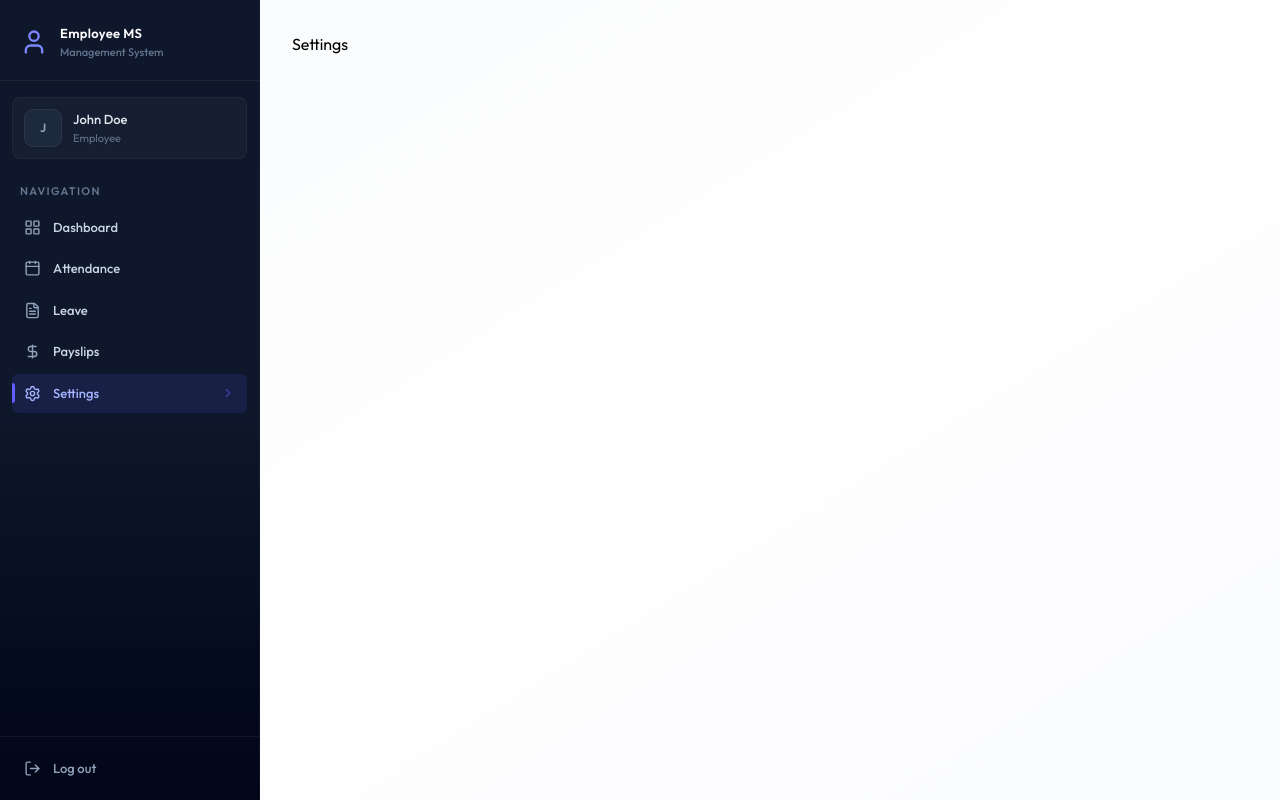
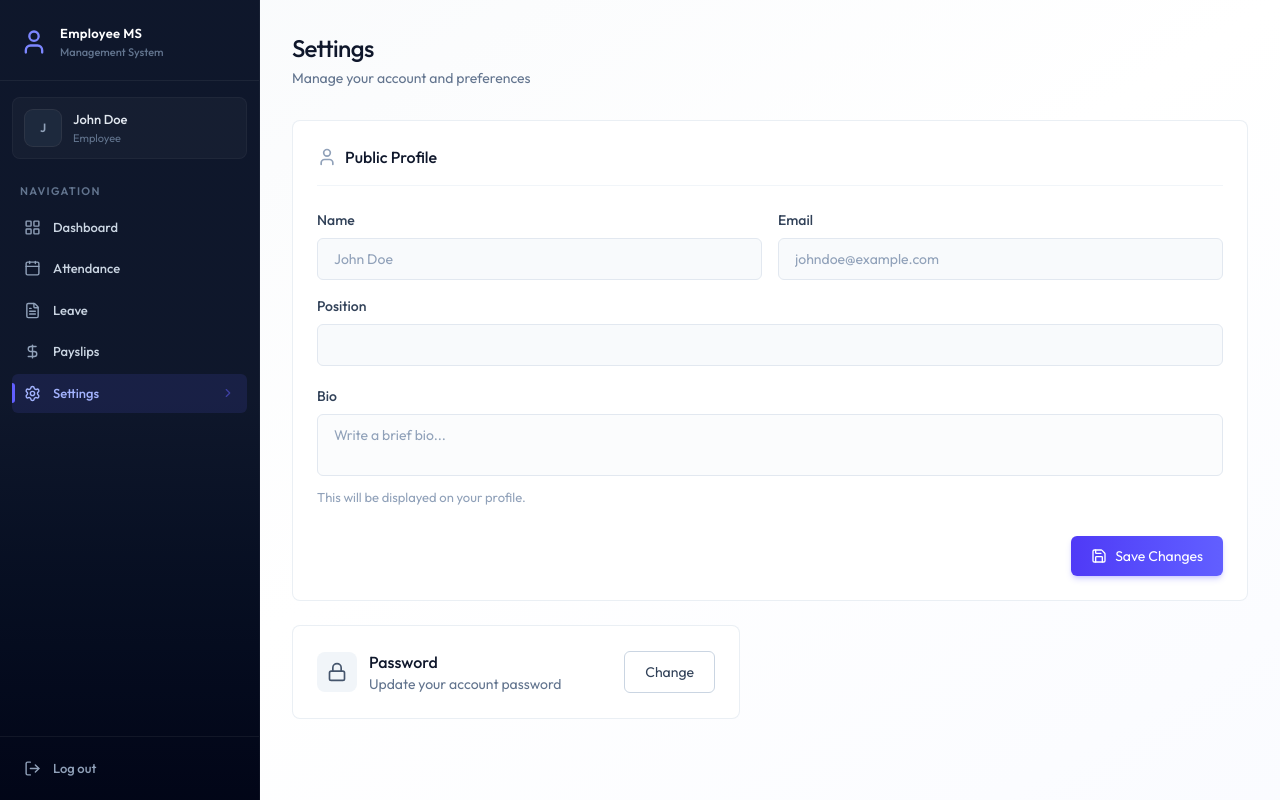
Before and after one commit to limon43633/EMS-Project-client, a React (Vite) app: page /settings in a window 1280 px wide. Built offline with nearby package versions, Linux system fonts and the light colour scheme.

Commit message:
added settings page ui

```diff
--- /dev/null
+++ b/src/components/ChangePasswordModal.jsx
@@ -0,0 +1,66 @@
+import { Loader2Icon, LockIcon, X } from 'lucide-react';
+import React, { useState } from 'react';
+
+const ChangePasswordModal = ({open, onClose}) => {
+
+    const [loading, setLoading] = useState(false)
+    const [message, setMessage] = useState({type: "", text: ""})
+
+    const handleSubmit = async (e) => {
+        e.preventDefault();
+    }
+
+    if(!open) return null;
+
+    return (
+        <div onClick={onClose} className='fixed inset-0 z-50 flex items-center justify-center p-4'>
+            <div className='absolute inset-0 bg-black/40 backdrop-blur-sm' />
+
+            <div className='relative bg-white rounded-2xl shadow-2xl w-full max-w-md animate-fade-in' onClick={(e)=> e.stopPropagation()}>
+                <div className='flex items-center justify-between p-6 pb-0'>
+                    <h2 className='text-lg font-medium text-slate-900 flex items-center gap-2 '><LockIcon className='w-5 h-5 text-slate-400' /> Change Password</h2>
+                    <button onClick={onClose} className='p-2 rounded-lg hover:bg-slate-100 transition-colors text-slate-400 hover:text-slate-600'>
+                        <X className='w-5 h-5' />
+                    </button>
+                </div>
+
+                <form className='p-6 space-y-5' onSubmit={handleSubmit} >
+                {message.text && (
+                    <div className={`p-3 rounded-xl text-sm flex items-start gap-3 ${message.type === "success" ? "bg-emerald-50 text-emerald-700 border border-emerald-200" : "bg-rose-50 text-rose-700 border border-rose-200"}`}>
+                        <div className={`w-1.5 h-1.5 rounded-full mt-1.5 shrink-0 ${message.type === "success" ? "bg-emerald-500" : "bg-rose-500"}`} />
+                        {message.text}
+                    </div>
+                )}
+
+                <div>
+                    <label className='block text-sm font-medium text-slate-700 mb-2'>
+                        Current Password
+                    </label>
+                    <input type="password" name="currentPassword" required />
+                </div>
+
+                <div>
+                    <label className='block text-sm font-medium text-slate-700 mb-2'>
+                        New Password
+                    </label>
+                    <input type="password" name="newPassword" required />
+                </div>
+
+                <div className='flex gap-3 pt-2'>
+                    <button type="button" onClick={onclose} className='btn-secondary flex-1'>
+                        Cancel
+                    </button>
+                    <button type="submit" disabled={loading} className='btn-primary flex-1 flex justify-center items-center gap-2'>
+                        {loading && <Loader2Icon className='w-4 h-4 animate-spin' />}
+                        Update Password
+                    </button>
+
+                </div>
+
+                </form>
+            </div>
+        </div>
+    );
+};
+
+export default ChangePasswordModal;
--- /dev/null
+++ b/src/components/ProfileForm.jsx
@@ -0,0 +1,83 @@
+import { Loader2, Save, User } from 'lucide-react';
+import React, { useState } from 'react';
+
+const ProfileForm = ({initialData, onSuccess}) => {
+
+    const [loading, setLoading] = useState(false)
+    const [error, setError] = useState("");
+    const [message, setMessage] = useState("");
+
+    const handleSubmit = async (e) => {
+        e.preventDefault();
+    }
+
+    return (
+        <form onSubmit={handleSubmit} className='card p-5 sm:p-6 mb-6'>
+            <h2 className='text-base font-medium text-slate-900 mb-6 pb-4 border-b border-slate-100 flex items-center gap-2'>
+             <User className='w-5 h-5 text-slate-400' /> Public Profile
+            </h2>
+
+            {error && (
+            <div className='bg-rose-50 text-rose-700 p-4 rounded-xl text-sm border border-rose-200 mb-6 flex items-start gap-3'>
+                <div className='w-1.5 h-1.5 rounded-full bg-rose-500 mt-1.5 shrink-0' />
+                {error}
+            </div>
+            )}
+
+            {message && (
+            <div className='bg-emerald-50 text-emerald-700 p-4 rounded-xl text-sm border border-emerald-200 mb-6 flex items-start gap-3'>
+                <div className='w-1.5 h-1.5 rounded-full bg-emerald-500 mt-1.5 shrink-0' />
+                {message}
+            </div>
+            )}
+
+            <div className='space-y-5'>
+                <div className='grid grid-cols-1 sm:grid-cols-2 gap-4'>
+
+                    <div>
+                        <label className='block text-sm font-medium text-slate-700 mb-2'>Name</label>
+                        <input disabled value={`${initialData.firstName} ${initialData.lastName}`} className='bg-slate-50 text-slate-400 cursor-not-allowed' />
+                    </div>
+
+                    <div>
+                        <label className='block text-sm font-medium text-slate-700 mb-2'>Email</label>
+                        <input disabled value={initialData.email} className='bg-slate-50 text-slate-400 cursor-not-allowed' />
+                    </div>
+
+                    <div className='sm:col-span-2'>
+                        <label className='block text-sm font-medium text-slate-700 mb-2'>Position</label>
+                        <input disabled value={initialData.position} className='bg-slate-50 text-slate-400 cursor-not-allowed' />
+                    </div>
+
+                </div>
+                <div>
+                    <label className='block text-sm font-medium text-slate-700 mb-2'>Bio</label>
+                    <textarea disabled={initialData.isDeleted} name="bio" defaultValue={initialData.bio || ""}
+                    placeholder='Write a brief bio...'
+                    className={`resize-none ${initialData.isDeleted ? "bg-slate-50 text-slate-400 cursor-not-allowed" : ""}`}
+                     />
+                     <p className='text-[13px] text-slate-400 mt-1.5'>This will be displayed on your profile.</p>
+                </div>
+                {initialData.isDeleted ? (
+                    <div className='pt-2'>
+                        <div className='p-4 bg-rose-50 border border-rose-200 rounded-xl text-center'>
+                            <p className='text-rose-600 font-medium tracking-tight'>Account Deactivated</p>
+                            <p className='text-sm text-rose-500 mt-0.5'>You can no longer update your profile.</p>
+                        </div>
+                    </div>
+                ) : (
+                    <div className='flex justify-end pt-2'>
+                        <button className='btn-primary flex items-center gap-2 justify-center w-full sm:w-auto'>
+                            {loading ? <Loader2 className='w-4 h-4 animate-spin' /> : <Save className='w-4 h-4' />}
+                            Save Changes
+                        </button>
+                    </div>
+                )}
+
+            </div>
+
+        </form>
+    );
+};
+
+export default ProfileForm;
--- a/src/pages/Settings.jsx
+++ b/src/pages/Settings.jsx
@@ -1,9 +1,54 @@
+import { useEffect, useState } from "react";
+import { dummyProfileData } from "../assets/assets";
+import Loading from "../components/Loading";
+import { Lock } from "lucide-react";
+import ProfileForm from "../components/ProfileForm";
+import ChangePasswordModal from "../components/ChangePasswordModal";
 
 
 const Settings = () => {
+    const [profile, setProfile] = useState(null)
+    const [loading, setLoading] = useState(false)
+    const [showPasswordModal, setShowPasswordModal] = useState(false)
+
+    const fetchProfile = async () => {
+        setProfile(dummyProfileData)
+        setTimeout(() => {
+            setLoading(false);
+        },1000);
+    }
+
+    useEffect(()=> {
+        fetchProfile()
+    },[])
+
+    if(loading) return <Loading />
+
     return (
-        <div>
-            Settings
+        <div className="animate-fade-in">
+            <div className="page-header">
+                <h1 className="page-title">Settings</h1>
+                <p className="page-subtitle">Manage your account and preferences</p>
+            </div>
+
+            {profile && <ProfileForm initialData={profile} onSuccess={fetchProfile} />}
+
+            {/* change password trigger */}
+            <div className="card max-w-md p-6 flex items-center justify-between">
+                <div className="flex items-center gap-3">
+                    <div className="p-2.5 bg-slate-100 rounded-lg">
+                        <Lock className="w-5 h-5 text-slate-600" />
+                    </div>
+                    <div>
+                        <p className="font-medium text-slate-900">Password</p>
+                        <p className="text-sm text-slate-500">Update your account password</p>
+                    </div>
+                </div>
+                <button onClick={()=> setShowPasswordModal(true)} className="btn-secondary text-sm">
+                    Change
+                </button>
+            </div>
+            <ChangePasswordModal open={showPasswordModal} onClose={()=> setShowPasswordModal(false)} />
         </div>
     );
 };
```
